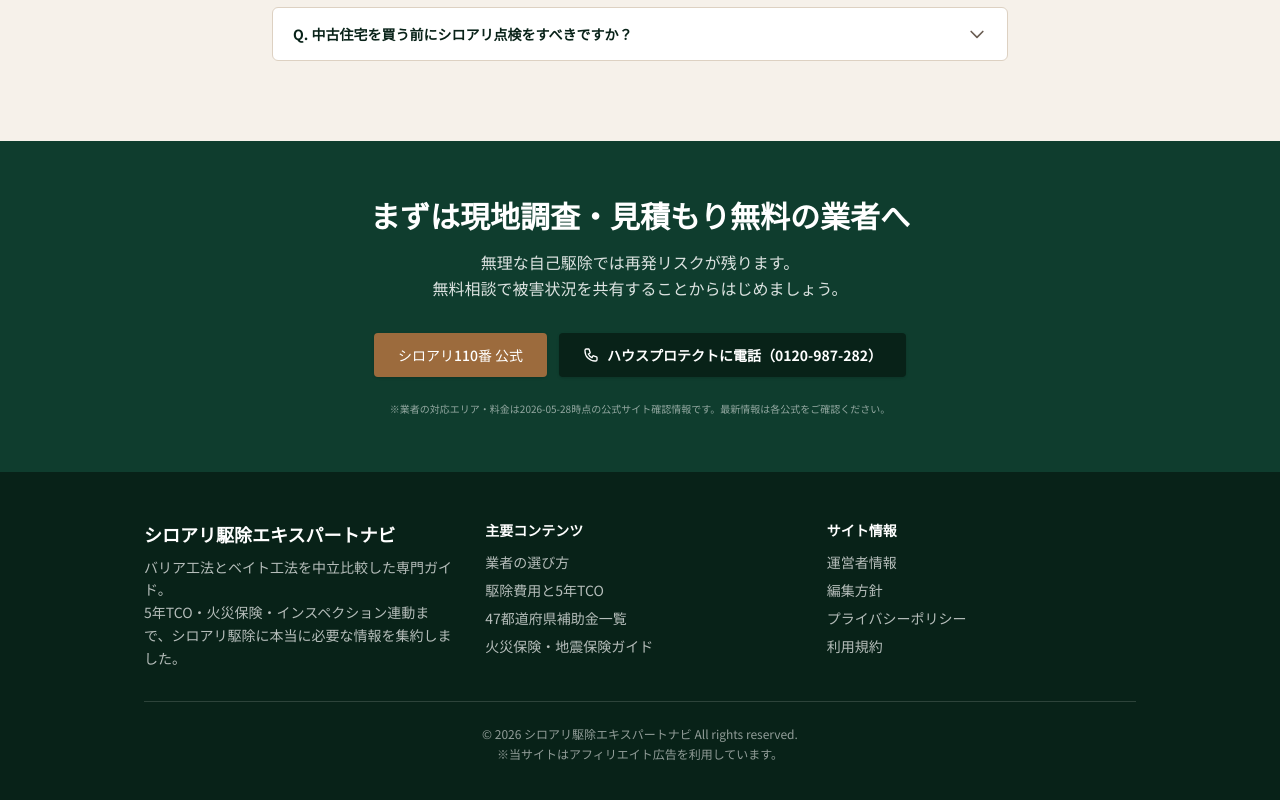
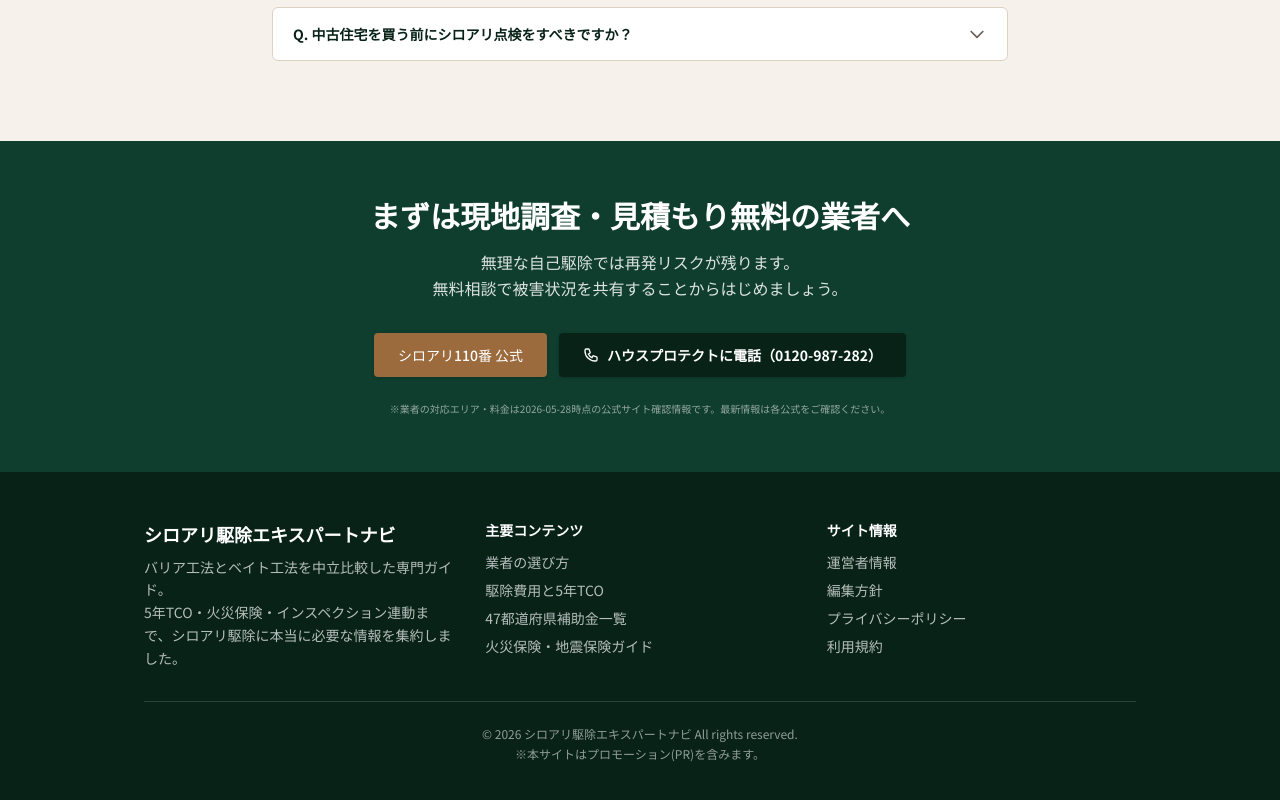
Before and after one commit to webmaster0818/shiroari-expert, a Next.js app: page / in a window 1280 px wide. Shown: the part 5121-5921 px from the top of the page. Built offline with nearby package versions, Linux system fonts and the light colour scheme.

Commit message:
フッターにPR表記(本サイトはプロモーション(PR)を含みます。)を追加

```diff
--- a/app/layout.tsx
+++ b/app/layout.tsx
@@ -299,7 +299,7 @@ function SiteFooter() {
         </div>
         <div className="border-t border-white/15 mt-8 pt-6 text-center text-xs text-white/55">
           <p>&copy; 2026 {SITE_NAME} All rights reserved.</p>
-          <p className="mt-1">※当サイトはアフィリエイト広告を利用しています。</p>
+          <p className="mt-1">※本サイトはプロモーション(PR)を含みます。</p>
         </div>
       </div>
     </footer>
```
